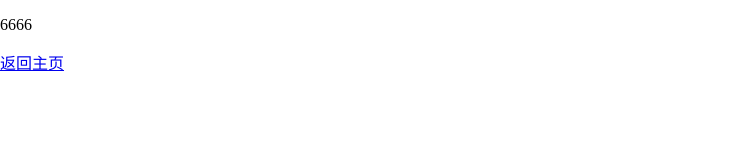
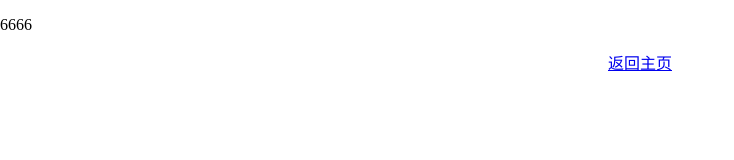
Before and after one commit to xqz123456/xqz1, a plain HTML site: page zhongxue.html in a window 1280 px wide. Shown: the whole page, without its empty margins (0-734 px from the left). Drawn offline with Linux system fonts and the light colour scheme.

Commit message:
Update zhongxue.html

```diff
--- a/zhongxue.html
+++ b/zhongxue.html
@@ -14,7 +14,10 @@
     <p>6666
     </p>
     <div>
+<p style="
+            text-align:center;">
   <a href="index.html">返回主页</a>
+        </p>
 </div>
   </body>
 </html>
```
